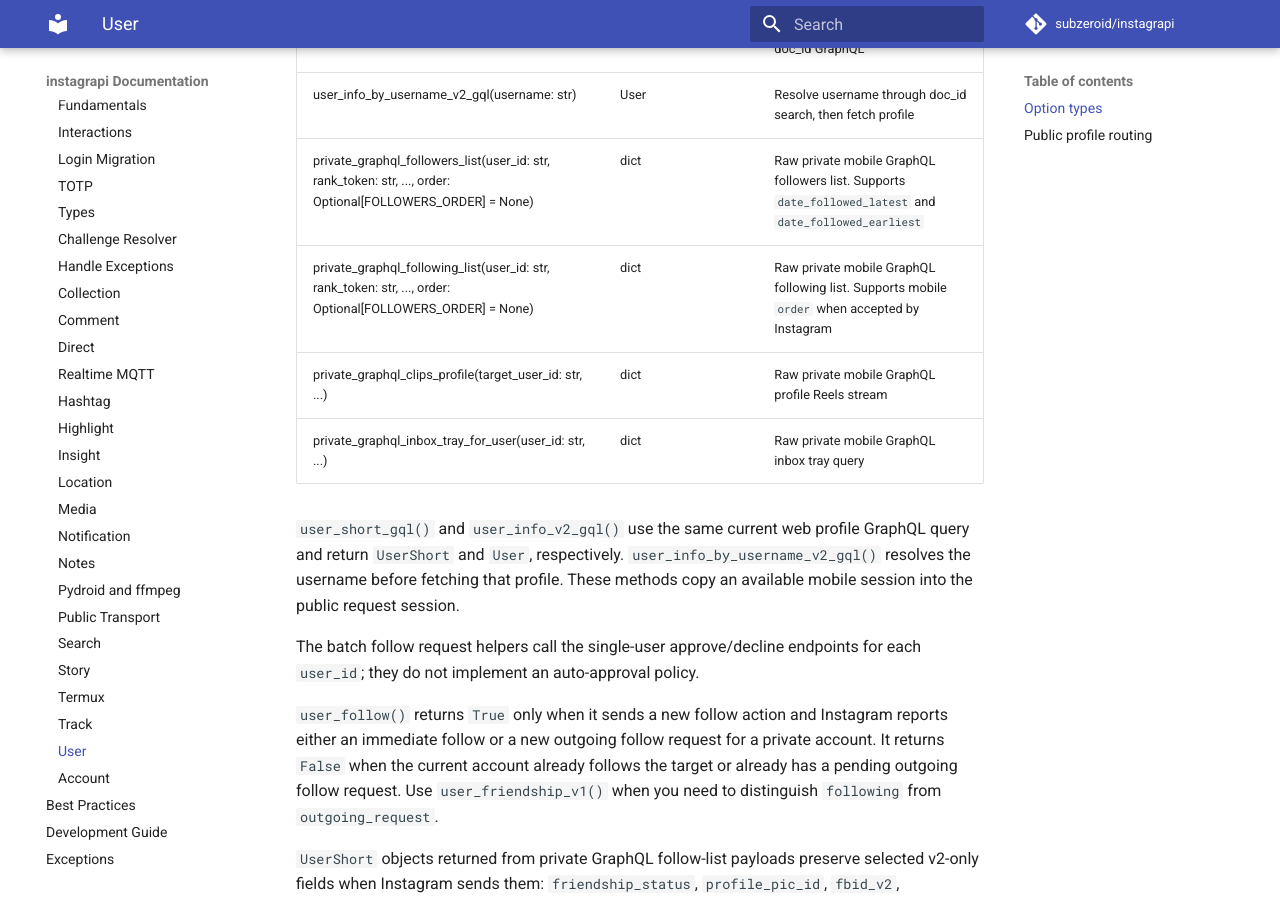
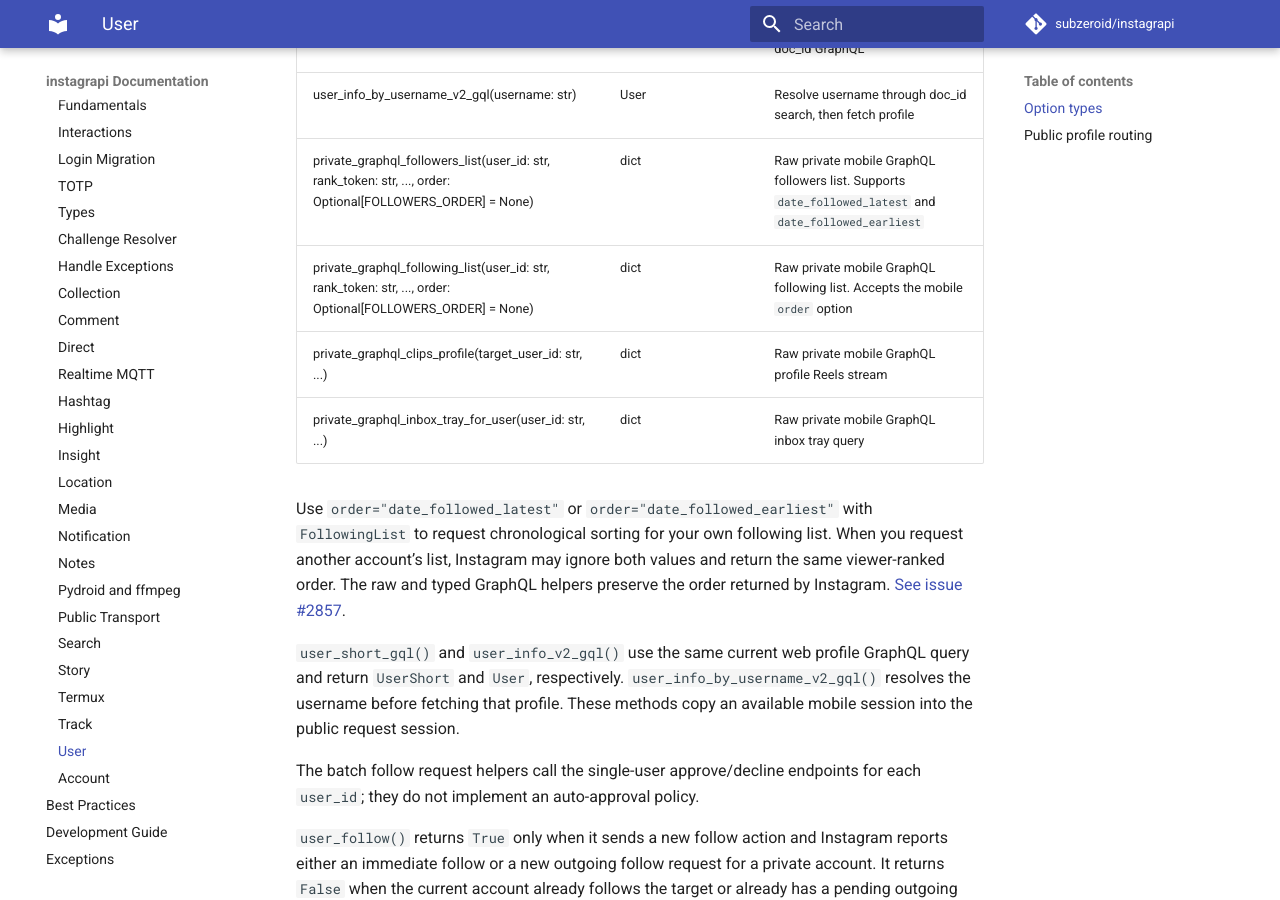
Before and after one commit to del-bestdev/instagrapi, an MkDocs documentation site: the page built from docs/usage-guide/user.md, in a window 1280 px wide and 900 px high, scrolled down 5527 px. Built offline with MkDocs 1.6.1 and Material for MkDocs 9.7.7, drawn with Linux system fonts in a browser that asks for light colours; comment, search, counter and statistics services are not loaded; the version menu is left out.

Commit message:
docs: explain following-list sort order

```diff
--- a/docs/usage-guide/user.md
+++ b/docs/usage-guide/user.md
@@ -105,9 +105,11 @@ Low level methods:
 | user_info_v2_gql(user_id: str)                                                      | User                        | Profile lookup through current doc_id GraphQL                              |
 | user_info_by_username_v2_gql(username: str)                                         | User                        | Resolve username through doc_id search, then fetch profile                 |
 | private_graphql_followers_list(user_id: str, rank_token: str, ..., order: Optional[FOLLOWERS_ORDER] = None) | dict | Raw private mobile GraphQL followers list. Supports `date_followed_latest` and `date_followed_earliest` |
-| private_graphql_following_list(user_id: str, rank_token: str, ..., order: Optional[FOLLOWERS_ORDER] = None) | dict | Raw private mobile GraphQL following list. Supports mobile `order` when accepted by Instagram |
+| private_graphql_following_list(user_id: str, rank_token: str, ..., order: Optional[FOLLOWERS_ORDER] = None) | dict | Raw private mobile GraphQL following list. Accepts the mobile `order` option |
 | private_graphql_clips_profile(target_user_id: str, ...)                             | dict                        | Raw private mobile GraphQL profile Reels stream                            |
 | private_graphql_inbox_tray_for_user(user_id: str, ...)                              | dict                        | Raw private mobile GraphQL inbox tray query                                |
+
+Use `order="date_followed_latest"` or `order="date_followed_earliest"` with `FollowingList` to request chronological sorting for your own following list. When you request another account’s list, Instagram may ignore both values and return the same viewer-ranked order. The raw and typed GraphQL helpers preserve the order returned by Instagram. [See issue #2857](https://github.com/subzeroid/instagrapi/issues/2857).
 
 `user_short_gql()` and `user_info_v2_gql()` use the same current web profile GraphQL query and return `UserShort` and `User`, respectively. `user_info_by_username_v2_gql()` resolves the username before fetching that profile. These methods copy an available mobile session into the public request session.
 
```
